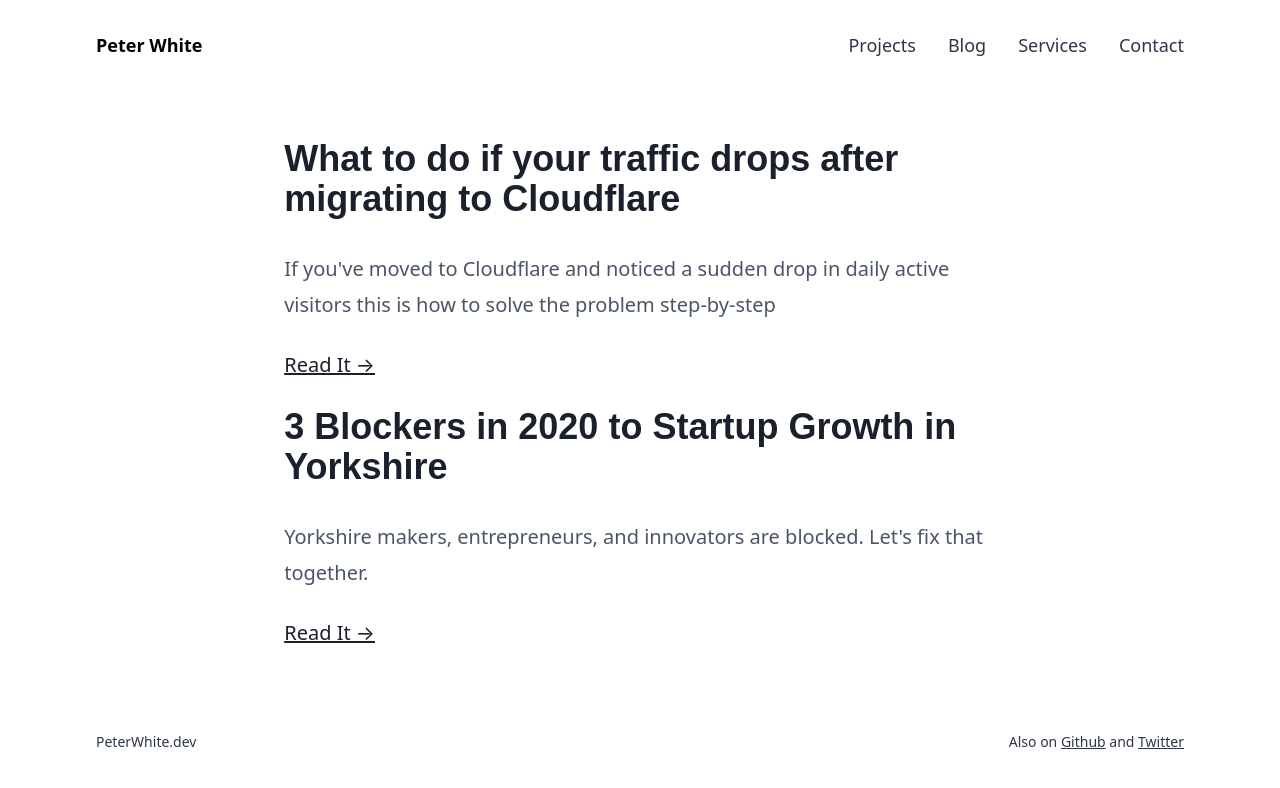
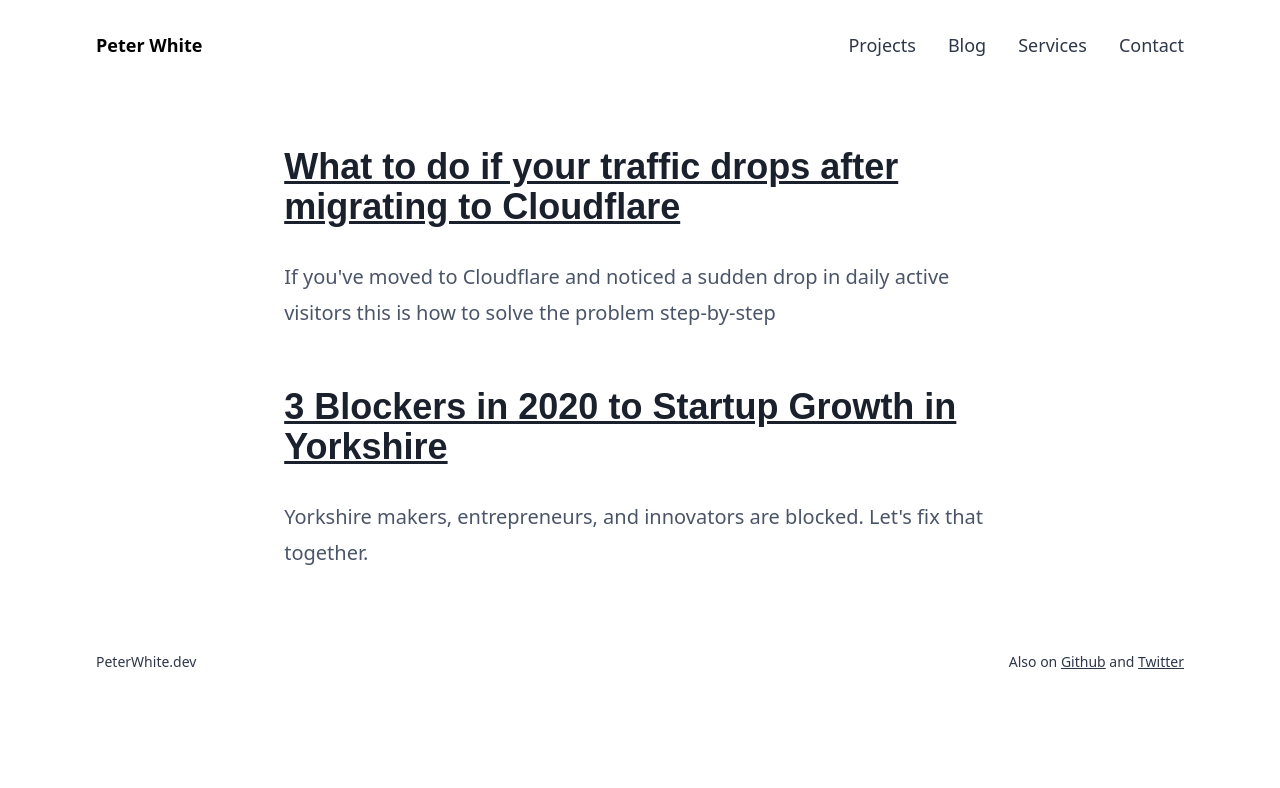
Before and after one commit to peterwhite/personalwebsite, a Jekyll site: the page built from blog/index.html, in a window 1280 px wide. Shown: the top 788 px of the page. Built offline with Jekyll 4.4.1, drawn with Linux system fonts in a browser that asks for light colours; some web fonts are replaced; the list of posts is cut into pages by our own code.

Commit message:
Update index.html

```diff
--- a/blog/index.html
+++ b/blog/index.html
@@ -18,9 +18,8 @@
 
 			<div class="post__content-wrap single page__content">
 				<div class="px-4 mx-auto prose-sm prose post__content sm:prose lg:prose-lg xl:prose-xl" style="margin-bottom:1.5rem">
-					<h2 class="post__title">{{ post.title }}</h2>
+					 <a href="{{ post.url }}"><h2 class="post__title">{{ post.title }}</h2></a>
                     <p class="post__description">{{ post.description }}</p>
-                    <a href="{{ post.url }}">Read It → </a>
 				</div>
 			</div>
 		</article>
```
